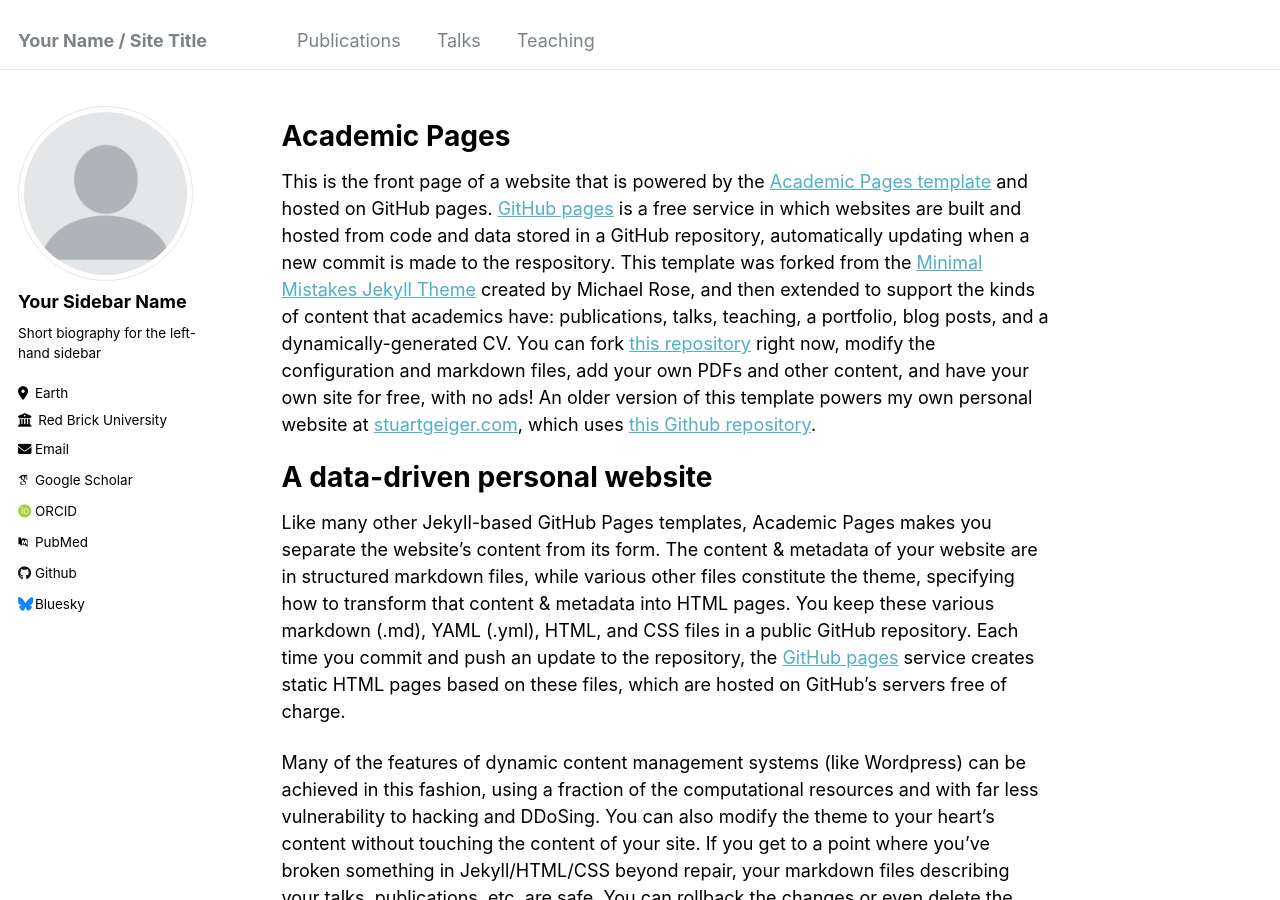
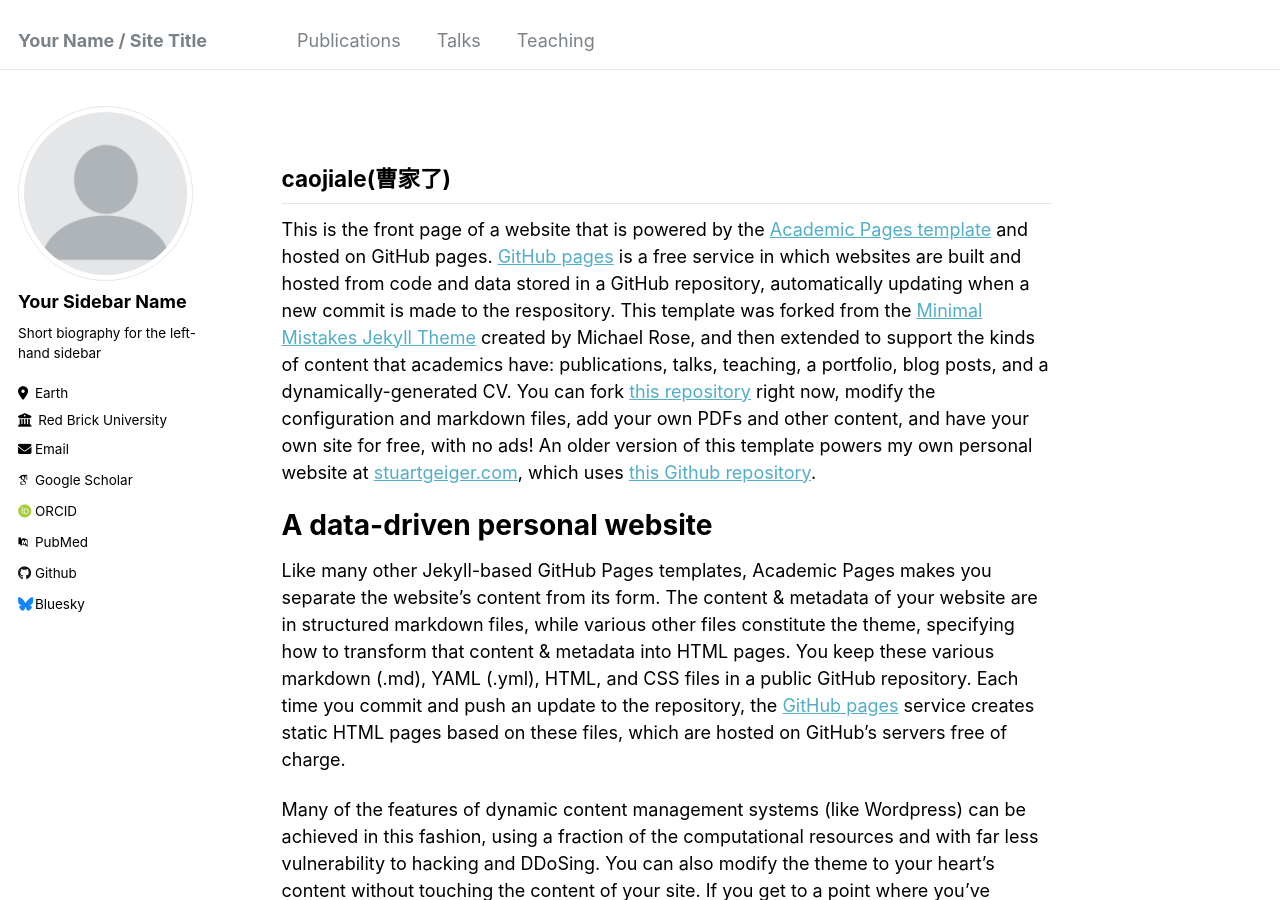
Before and after one commit to sjkdkekk/sjkdkekk.github.io, a Jekyll site: the page built from _pages/about.md, in a window 1280 px wide and 900 px high. Built offline with Jekyll 4.4.1, drawn with Linux system fonts in a browser that asks for light colours; some web fonts are replaced.

Commit message:
Update about.md

```diff
--- a/_pages/about.md
+++ b/_pages/about.md
@@ -7,8 +7,7 @@ redirect_from:
   - /about.html
 ---
 
-Academic Pages
-======
+<h2 style="color: #000000;"> caojiale(曹家了)</h2>
 This is the front page of a website that is powered by the [Academic Pages template](https://github.com/academicpages/academicpages.github.io) and hosted on GitHub pages. [GitHub pages](https://pages.github.com) is a free service in which websites are built and hosted from code and data stored in a GitHub repository, automatically updating when a new commit is made to the respository. This template was forked from the [Minimal Mistakes Jekyll Theme](https://mmistakes.github.io/minimal-mistakes/) created by Michael Rose, and then extended to support the kinds of content that academics have: publications, talks, teaching, a portfolio, blog posts, and a dynamically-generated CV. You can fork [this repository](https://github.com/academicpages/academicpages.github.io) right now, modify the configuration and markdown files, add your own PDFs and other content, and have your own site for free, with no ads! An older version of this template powers my own personal website at [stuartgeiger.com](http://stuartgeiger.com), which uses [this Github repository](https://github.com/staeiou/staeiou.github.io).
 
 A data-driven personal website
```
